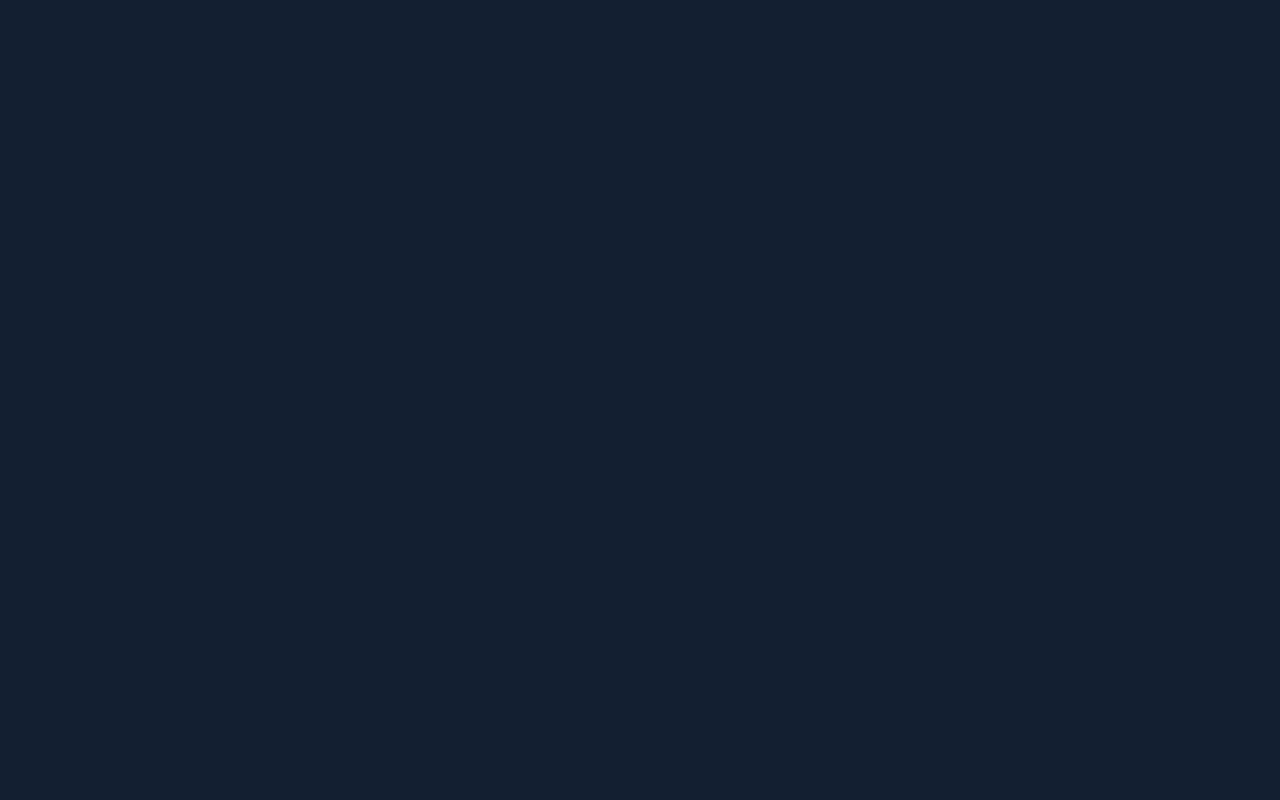
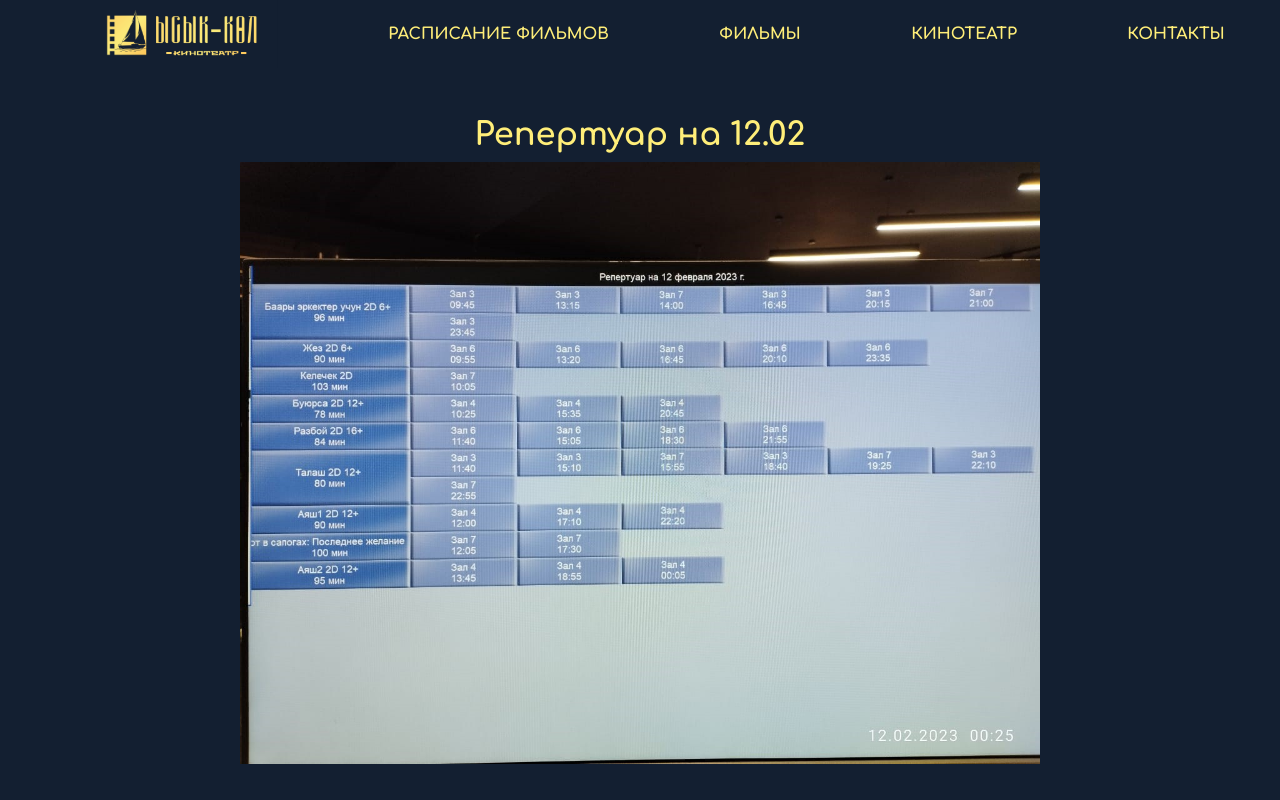
Before and after one commit to KubatovaTatyna/issyk-kul-kino, a React (Create React App) app: page /sessions in a window 1280 px wide. Before the commit this address had no page. Shown: the top 800 px of the page. Built offline with nearby package versions, Linux system fonts and the light colour scheme.

Commit message:
Add sessions page

```diff
--- a/src/App.js
+++ b/src/App.js
@@ -5,12 +5,14 @@ import '../node_modules/bootstrap/dist/css/bootstrap.min.css';
 import Movies from './components/MoviesPage/Movies';
 import DescriptionPage from './components/DescriptionPage/DescriptionPage';
 import Contact from './components/ContactPage/ContactPage';
+import Sessions from './components/Sessions/Sessions';
 
 function App() {
   return (
     <div className="App">
       <Routes>
         <Route path='/' element={<HomePage />} exact />
+        <Route path='/sessions' element={<Sessions />} />
         <Route path='/cinema' element={<AboutPage />} />
         <Route path='/films' element={<Movies />} />
         <Route path='/films/:descriptionId' element={<DescriptionPage />} />
--- a/src/components/DescriptionPage/DescriptionPage.js
+++ b/src/components/DescriptionPage/DescriptionPage.js
@@ -17,13 +17,12 @@ const DescriptionPage = () => {
         <div className='container'>
             <div className='containerBackground mt-5 p-5'>
                 <div className='row'>
-                    <div className='col-6'>
+                    <div className='col-4'>
                         <img src={movie.movieImage} alt='movie'/>
                     </div>
                     <div className='col-6'>
                         <h2>{movie.movieName}</h2>
-                        <p>{movie.description
-                        }</p>
+                        <p>{movie.description}</p>
                     </div>
                 </div>
             </div>
--- /dev/null
+++ b/src/components/Sessions/Sessions.js
@@ -0,0 +1,20 @@
+// import { sessions } from "../../data/sessions";
+import Navbar from "../Navbar/Navbar";
+import session from '../../images/12-02.jpg';
+import './Sessions.scss';
+import Footer from '../Footer/Footer';
+
+const Sessions = ({}) => {
+    return (
+        <div className="Sessions">
+            <Navbar />
+            <div className="container text-center mt-5 mb-5">
+                <h2>Репертуар на 12.02</h2>
+                <img alt='sessions' className="session-img" src={session}/>
+            </div>
+            <Footer />
+        </div>
+    );
+}
+
+export default Sessions;
--- /dev/null
+++ b/src/components/Sessions/Sessions.scss
@@ -0,0 +1,3 @@
+.session-img{
+    width: 800px;
+}
--- /dev/null
+++ b/src/data/sessions.js
@@ -0,0 +1,17 @@
+export const sessions = [
+    {
+        movieName: 'АЯШ 2',
+        descriptionId: '1',
+        sessions: ['12:00', '12:00', '12:00', '12:00', '12:00', '12:00']
+    },
+    {
+        movieName: 'АЯШ 2',
+        descriptionId: '1',
+        sessions: ['12:00', '12:00', '12:00', '12:00', '12:00', '12:00']
+    },
+    {
+        movieName: 'АЯШ 2',
+        descriptionId: '1',
+        sessions: ['12:00', '12:00', '12:00', '12:00', '12:00', '12:00']
+    },
+];
```
Also changed, not shown: src/images/12-02.jpg (added).
